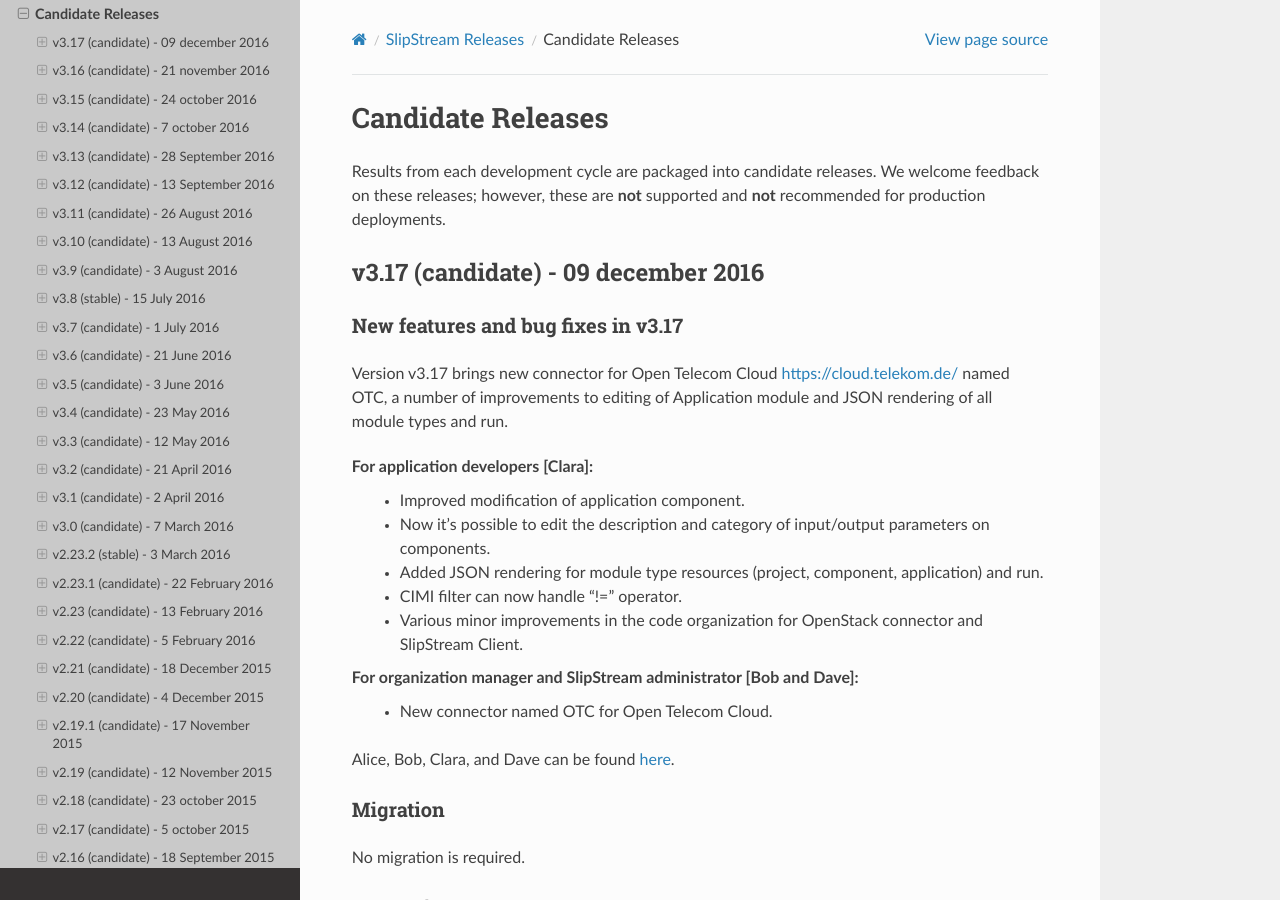
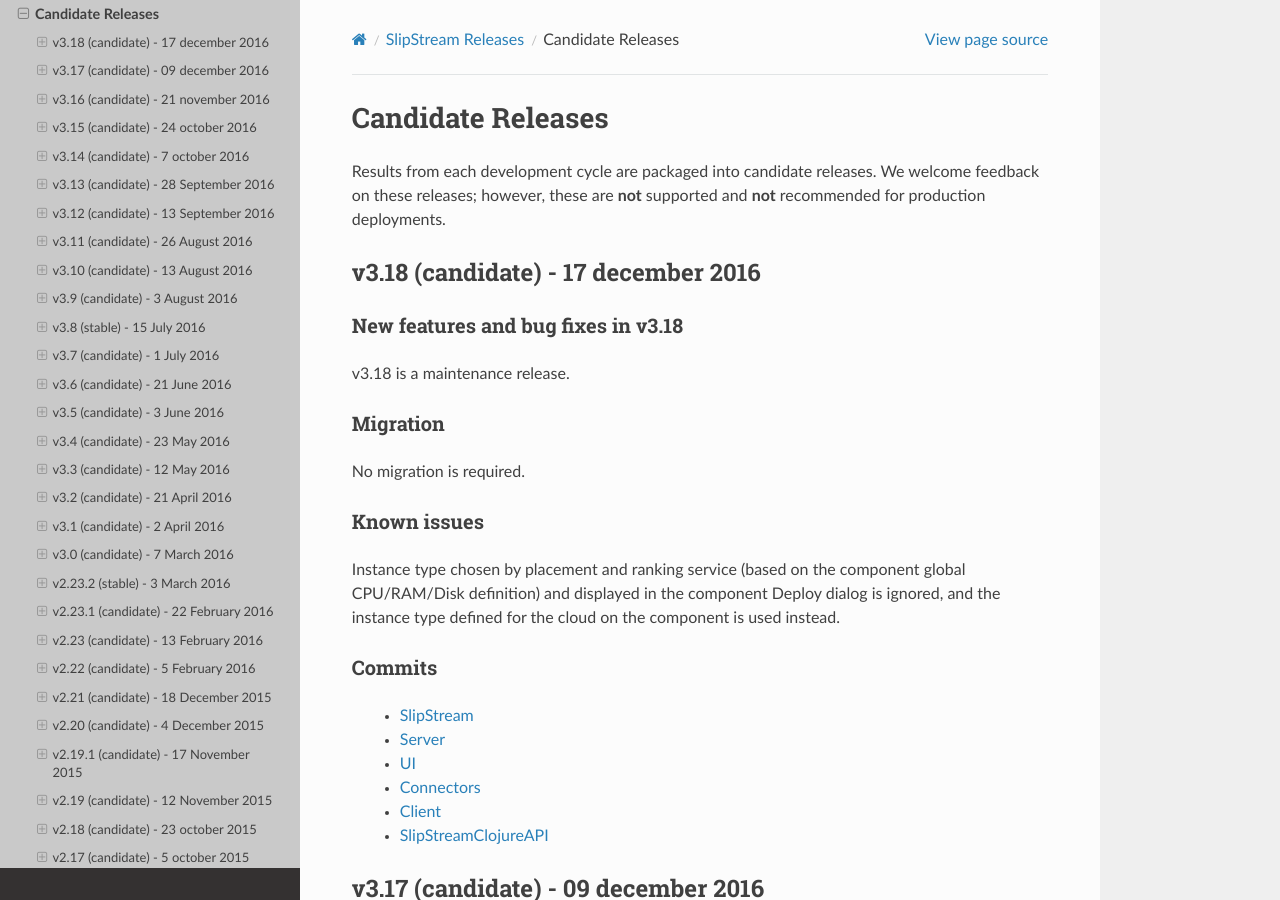
Before and after one commit to slipstream/SlipStreamDocumentation, a Sphinx documentation site: the page built from docs/release_notes/candidate_releases.rst, in a window 1280 px wide and 900 px high. Built offline with Sphinx 7.4.7 and the Read the Docs theme 2.0.0, drawn with Linux system fonts in a browser that asks for light colours.

Commit message:
release notes for v3.18

```diff
--- a/docs/release_notes/candidate_releases.rst
+++ b/docs/release_notes/candidate_releases.rst
@@ -4,6 +4,37 @@
 Results from each development cycle are packaged into candidate
 releases. We welcome feedback on these releases; however, these are
 **not** supported and **not** recommended for production deployments.
+
+v3.18 (candidate) - 17 december 2016
+------------------------------------
+
+New features and bug fixes in v3.18
+~~~~~~~~~~~~~~~~~~~~~~~~~~~~~~~~~~~
+
+v3.18 is a maintenance release.
+
+Migration
+~~~~~~~~~
+
+No migration is required.
+
+Known issues
+~~~~~~~~~~~~
+
+Instance type chosen by placement and ranking service (based on the component
+global CPU/RAM/Disk definition) and displayed in the component Deploy dialog is
+ignored, and the instance type defined for the cloud on the component is used
+instead.
+
+Commits
+~~~~~~~
+
+ -  `SlipStream <https://github.com/slipstream/SlipStream/compare/v3.17-community...v3.18-community>`__
+ -  `Server <https://github.com/slipstream/SlipStreamServer/compare/v3.17-community...v3.18-community>`__
+ -  `UI <https://github.com/slipstream/SlipStreamUI/compare/v3.17-community...v3.18-community>`__
+ -  `Connectors <https://github.com/slipstream/SlipStreamConnectors/compare/v3.17-community...v3.18-community>`__
+ -  `Client <https://github.com/slipstream/SlipStreamClient/compare/v3.17-community...v3.18-community>`__
+ -  `SlipStreamClojureAPI <https://github.com/slipstream/SlipStreamClojureAPI/compare/v3.17-community...v3.18-community>`__
 
 v3.17 (candidate) - 09 december 2016
 ------------------------------------
```
